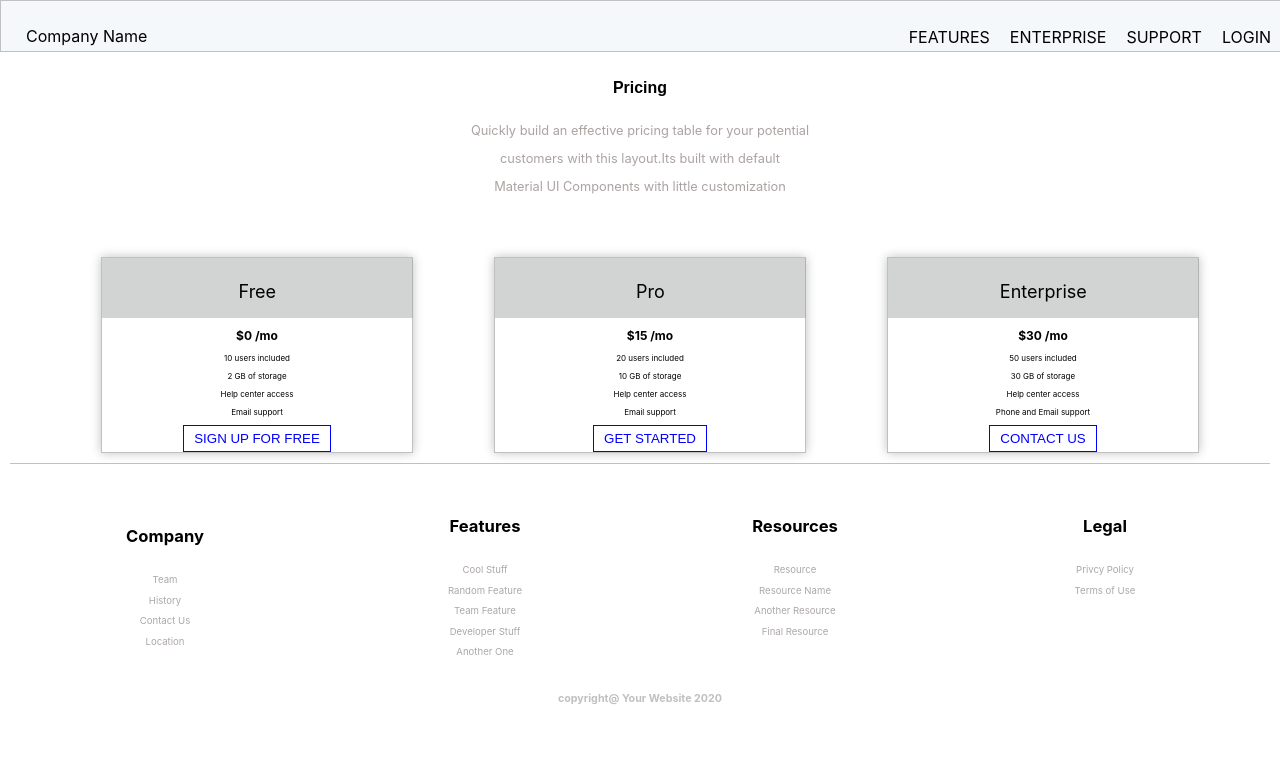
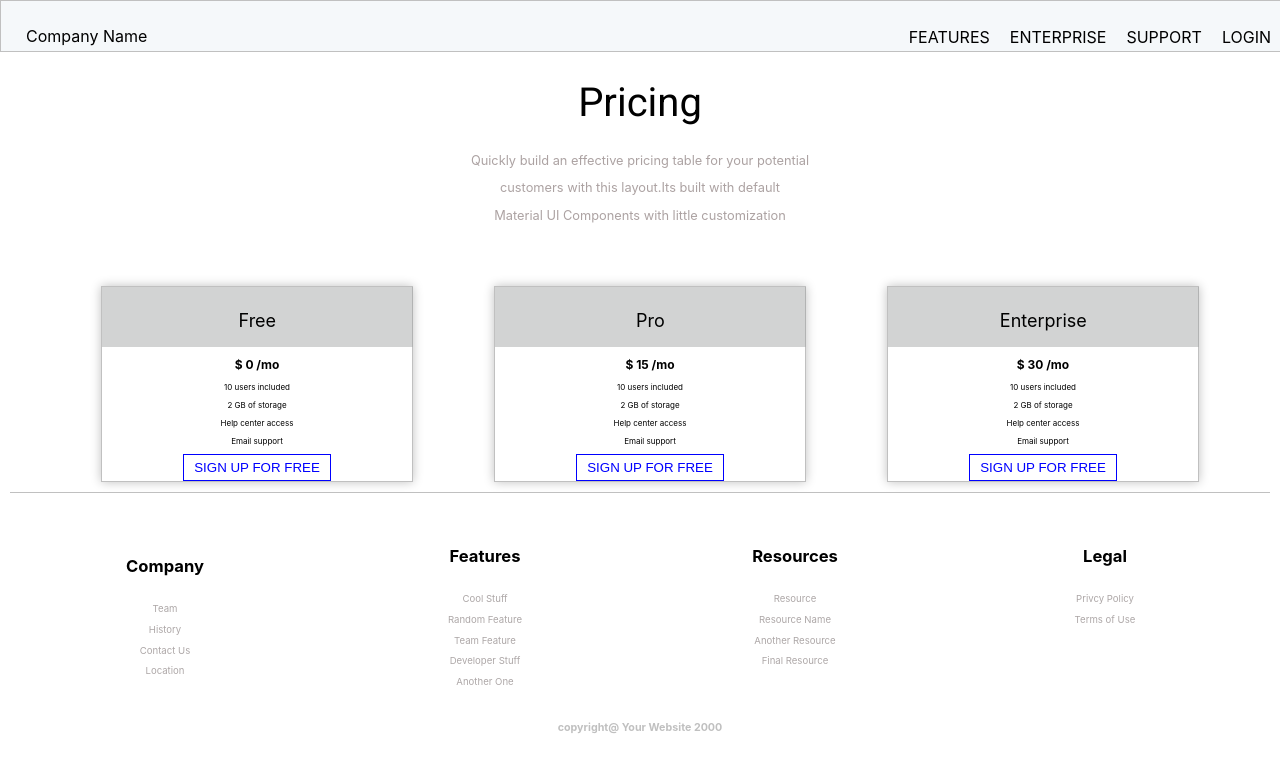
Before and after one commit to PalakPartani/React_First_UI, a React (Create React App) app: page / in a window 1280 px wide. Shown: the top 772 px of the page. Built offline with nearby package versions, Linux system fonts and the light colour scheme.

Commit message:
REFACTORED:Code by adding props in component

```diff
--- a/src/App.css
+++ b/src/App.css
@@ -1,3 +1,4 @@
+@import url('https://fonts.googleapis.com/css2?family=Roboto:ital,wght@0,400;1,500&display=swap');
 /* .App {
   text-align: center;
 } */
@@ -272,3 +273,9 @@ enterprise-tab{
 type-f{
   justify-items: left;
 }
+
+.titlePrice{
+  font-size: 40px;
+  font-family: Roboto;
+  font-weight: 100;
+}
--- a/src/App.js
+++ b/src/App.js
@@ -3,87 +3,65 @@ import PriceTypes from './components/PriceTypes';
 import Details from './components/Details';
 
 import './App.css';
+import HeaderFields from './components/HeaderFields';
+import Data from './components/Data';
 
 class App extends Component {
+
+
   render() {
+    var DataList = [{
+      plan: "Free",
+      tagLine: null,
+      price: 0,
+      users: 10,
+      storage: 2,
+      help: "Help center access",
+      support: "Email support",
+      button: "SIGN UP FOR FREE"
+
+    }, {
+
+      plan: "Pro",
+      tagLine: "Most popular",
+      price: 15,
+      users: 20,
+      storage: 10,
+      help: "Help center access",
+      support: "Priority Email support",
+      button: "GET STARTED"
+
+    }, {
+
+      plan: "Enterprise",
+      tagLine: null,
+      price: 30,
+      users: 50,
+      storage: 30,
+      help: "Help center access",
+      support: "Phone & Email support",
+      button: "CONTACT US"
+    }]
+
+    // const name = "Plk";
+
+    //console.log(Data)
 
     return (
       // <div className="App">
       <div>
-        <div className="container">
-          <header className="header">
-            <div style={{ width: '40 %', padding: '25px' }}>
-              Company Name
-          </div>
-            <div style={{ width: '60 %' }}>
-              <ul>
-                <li>FEATURES</li>
-                <li>ENTERPRISE</li>
-                <li>SUPPORT </li>
-                <li>LOGIN</li>
-              </ul>
-            </div>
-          </header>
-          <div className="headingprice">
-            <h5>Pricing</h5>
-          </div>
-          <div className="heading">
+        <HeaderFields />
+        {/* <PriceTypes /> */}
+        <Data brand={DataList} />
+        <Details />
+        <div className="copy">
+          <p><h6>copyright@ Your Website 2000</h6></p>
 
-            <p>Quickly build an effective pricing table for your potential</p>
-            <p> customers with this layout.Its built with default </p><p>Material UI Components with little customization </p>
-
-          </div>
-          <PriceTypes />
-
-          <Details />
-
-          {/* <div className="down-box">
-            <div className="downfirstbox">
-              <div className="down-name">
-                <h5>Company</h5>
-              </div>
-
-              <p>Team</p>
-              <p>History</p>
-              <p>Contact Us</p>
-              <p>Location</p>
-            </div>
-            <div className="downsecondbox">
-              <div className="down-name">
-                <h5>Features</h5>
-              </div>
-              <p>Cool Stuff</p>
-              <p>Random Feature</p>
-              <p>Team Feature</p>
-              <p>Developer Stuff</p>
-              <p>Another One</p>
-            </div>
-            <div className="downthirdbox">
-              <div className="down-name">
-                <h5>Resources</h5>
-              </div>
-              <p>Resource</p>
-              <p>Resource Name</p>
-              <p>Another Resource</p>
-              <p>Final Resource</p>
-            </div>
-            <div className="fourthbox">
-              <div className="down-name">
-                <h5>Legal</h5>
-              </div>
-              <p>Privcy Policy</p>
-              <p>Terms of Use</p>
-            </div>
-
-          </div> */}
-
-          <div className="copy">
-            <p><h6>copyright@ Your Website 2020</h6></p>
-
-          </div>
-        </div >
-      </div>
+        </div>
+      </div >
+      // </div >
     );
   }
+
 }
 export default App;
--- /dev/null
+++ b/src/components/Data.js
@@ -0,0 +1,33 @@
+import React, { Component } from 'react';
+import '../App.css';
+import '../index.js';
+
+export default class Data extends Component {
+
+    render() {
+        console.log(this.props.brand)
+        var brandData = [];
+
+        for (let data of this.props.brand) {
+            brandData.push(
+                <div className="firstbox">
+                    <div className="free">
+                        <p>{data.plan}</p>
+                    </div>
+
+                    <p><h2>$ {data.price} /mo</h2>
+          10 users included</p><p> 2 GB of storage</p><p> Help center access </p>
+                    <p>Email support</p>
+                    <button class="button-color" type="submit">SIGN UP FOR FREE</button>
+                </div>
+            )
+
+        }
+
+        return (
+            <div className="box">
+                {brandData}
+            </div>
+        )
+    }
+}
--- /dev/null
+++ b/src/components/HeaderFields.js
@@ -0,0 +1,35 @@
+import React, { Component } from 'react';
+import '../App.css';
+
+export default class HeaderFields extends Component {
+
+    render() {
+        return (
+            <div className="container">
+                <header className="header">
+                    <div style={{ width: '40 %', padding: '25px' }}>
+                        Company Name
+          </div>
+                    <div style={{ width: '60 %' }}>
+                        <ul>
+                            <li>FEATURES</li>
+                            <li>ENTERPRISE</li>
+                            <li>SUPPORT </li>
+                            <li>LOGIN</li>
+                        </ul>
+                    </div>
+                </header>
+                <div className="headingprice">
+                    <h1 className="titlePrice">Pricing</h1>
+                </div>
+                <div className="heading">
+
+                    <p>Quickly build an effective pricing table for your potential</p>
+                    <p> customers with this layout.Its built with default </p><p>Material UI Components with little customization </p>
+
+                </div>
+            </div>
+        );
+    }
+
+}
```
